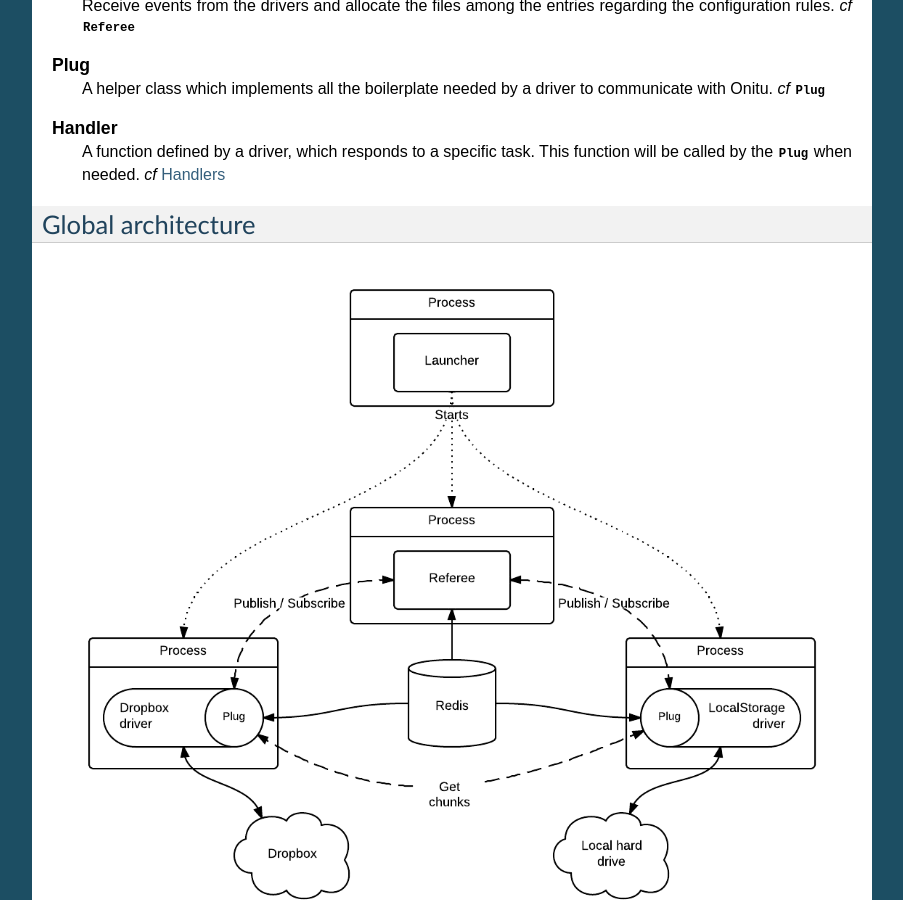
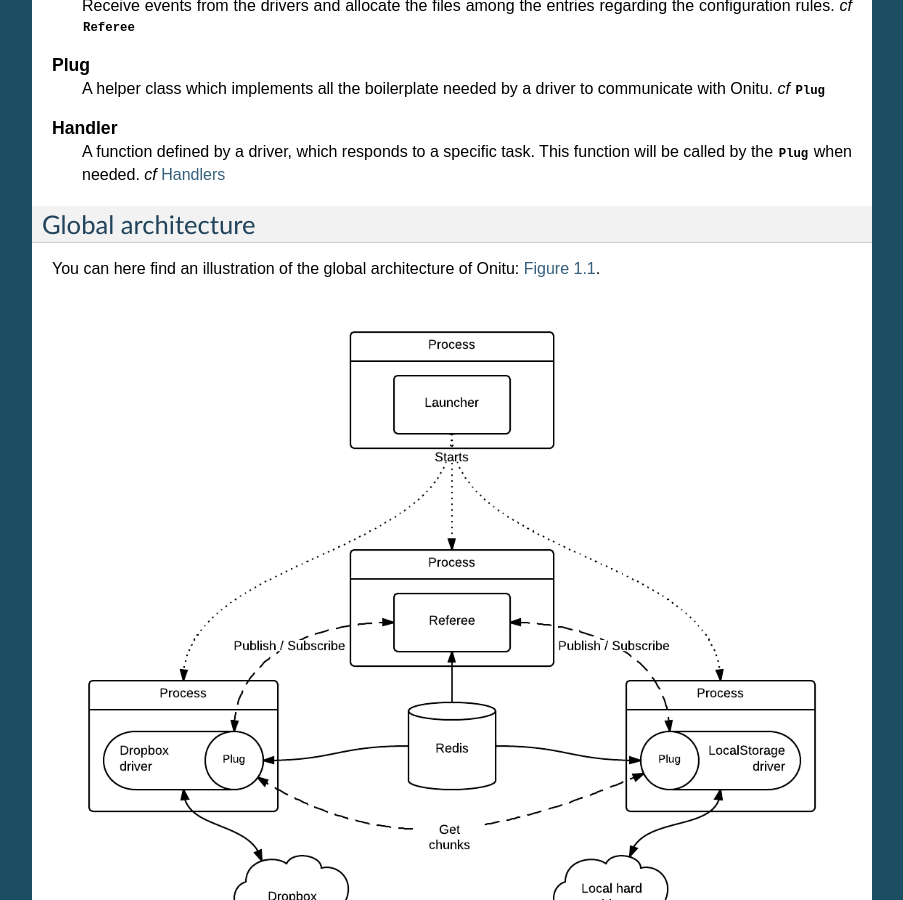
Before and after one commit to onitu/onitu, a Sphinx documentation site: the page built from docs/intro.rst, in a window 1280 px wide and 900 px high, scrolled down 678 px. Shown: the whole window, without its empty margins (198-1101 px from the left). Built offline with Sphinx 7.4.7, drawn with Linux system fonts in a browser that asks for light colours.

Commit message:
Doc Adding link to figure in global architecture

```diff
--- a/docs/intro.rst
+++ b/docs/intro.rst
@@ -37,6 +37,9 @@
 Global architecture
 ===================
 
+You can here find an illustration of the global architecture of Onitu: :ref:`Figure 1.1 <schematic>`.
+
+.. _schematic:
 .. figure:: images/global_archi.png
    :alt: Global architecture of Onitu
 
```
